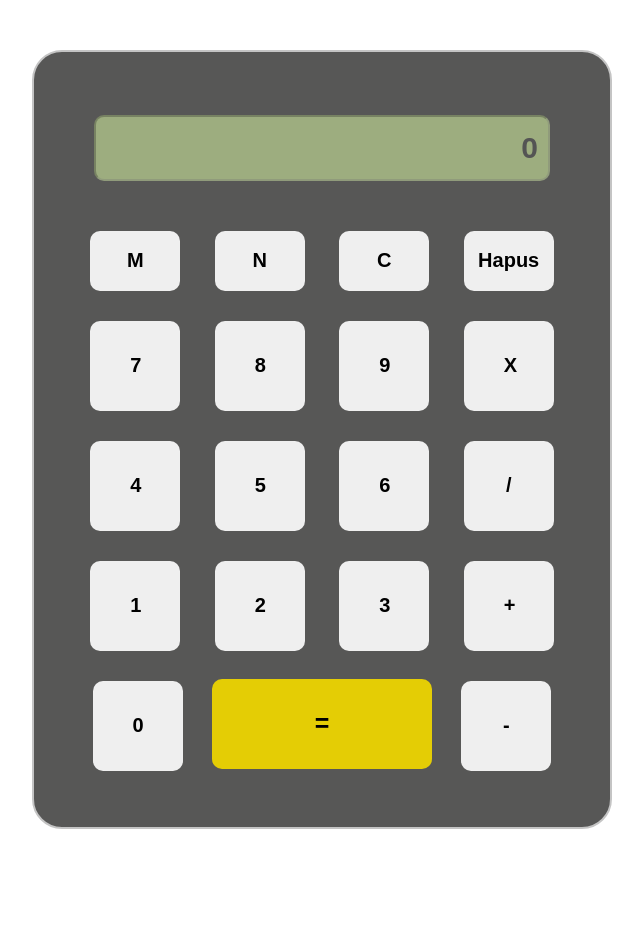
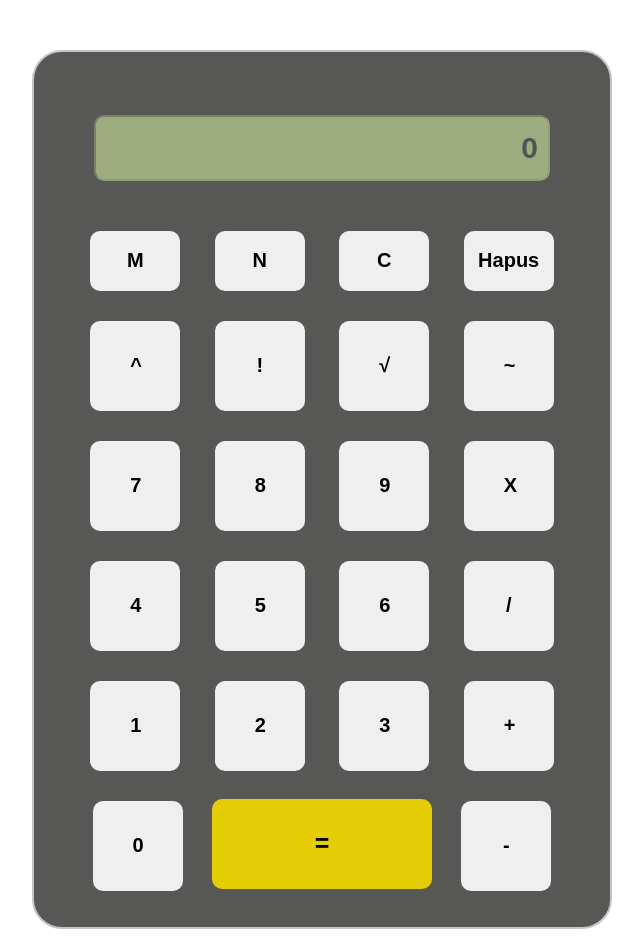
Before and after one commit to CARBON-Super-Bootcamp/calculator, a website built with webpack: page www/index.html in a window 1280 px wide. Shown: the whole page, without its empty margins (318-961 px from the left). Before the commit the page ends 837 px from the top, so only its background shows below. Built offline with nearby package versions, Linux system fonts and the light colour scheme.

Commit message:
adding power, factorial, & root operators

```diff
--- a/src/assignment/calculator/styles.css
+++ b/src/assignment/calculator/styles.css
@@ -1,6 +1,6 @@
 .container {
   width: 550px;
-  height: 750px;
+  height: 850px;
 
   border: 2px solid #c4c4c4;
   margin-left: auto;
--- a/www/index.html
+++ b/www/index.html
@@ -18,6 +18,11 @@
       <button class="btn btn-top" id="num-n" data-action="N">N</button>
       <button class="btn btn-top" id="num-clear" data-action="clear">C</button>
       <button class="btn btn-top" id="num-del" data-action="del">Hapus</button>
+
+      <button class="btn btn-box operator" id="num-pow" data-action="^"> ^ </button>
+      <button class="btn btn-box operator" id="num-faktorial" data-action="!"> ! </button>
+      <button class="btn btn-box operator" id="akar" data-action="√"> √ </button>
+      <button class="btn btn-box operator">~</button>
 
 
       <button class="btn btn-box number" id="num-7" data-action="7">7</button>
```
